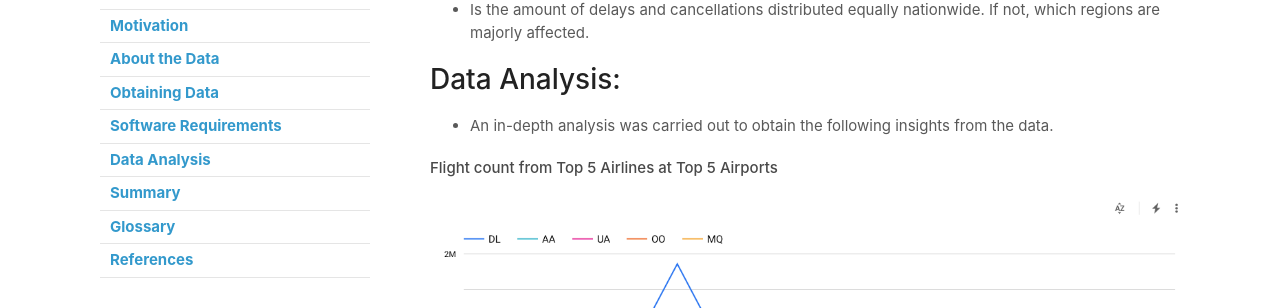
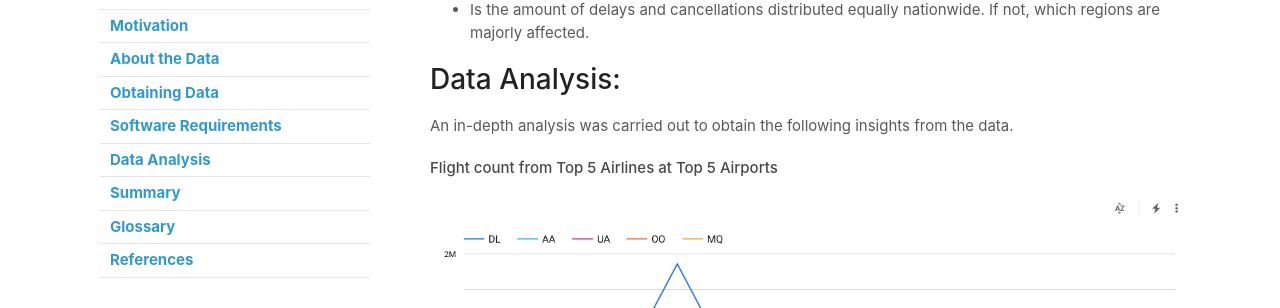
Before and after one commit to ayush-usf/Kaggle-Airline-Data-Analysis, a Jekyll site: the page built from analysis.md, in a window 1280 px wide. Shown: the part 259-567 px from the top of the page. Built offline with Jekyll 4.4.1, drawn with Linux system fonts in a browser that asks for light colours; our own code applies the rules of GitHub Pages for plain Markdown files.

```diff
--- a/analysis.md
+++ b/analysis.md
@@ -10,7 +10,7 @@ While going through the variables of the dataset, it was realized that the solut
 
 # Data Analysis:
 
-- An in-depth analysis was carried out to obtain the following insights from the data.
+An in-depth analysis was carried out to obtain the following insights from the data.
 
 
 #### Flight count from Top 5 Airlines at Top 5 Airports
```
